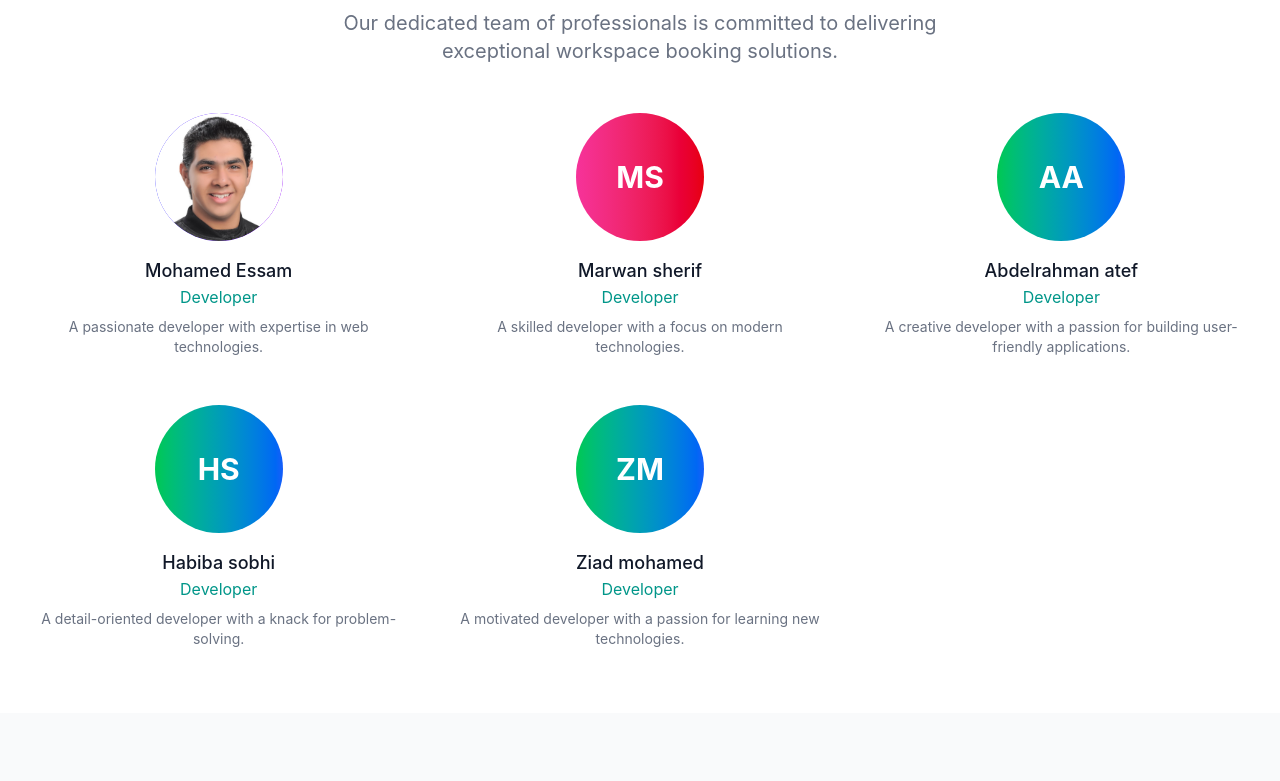
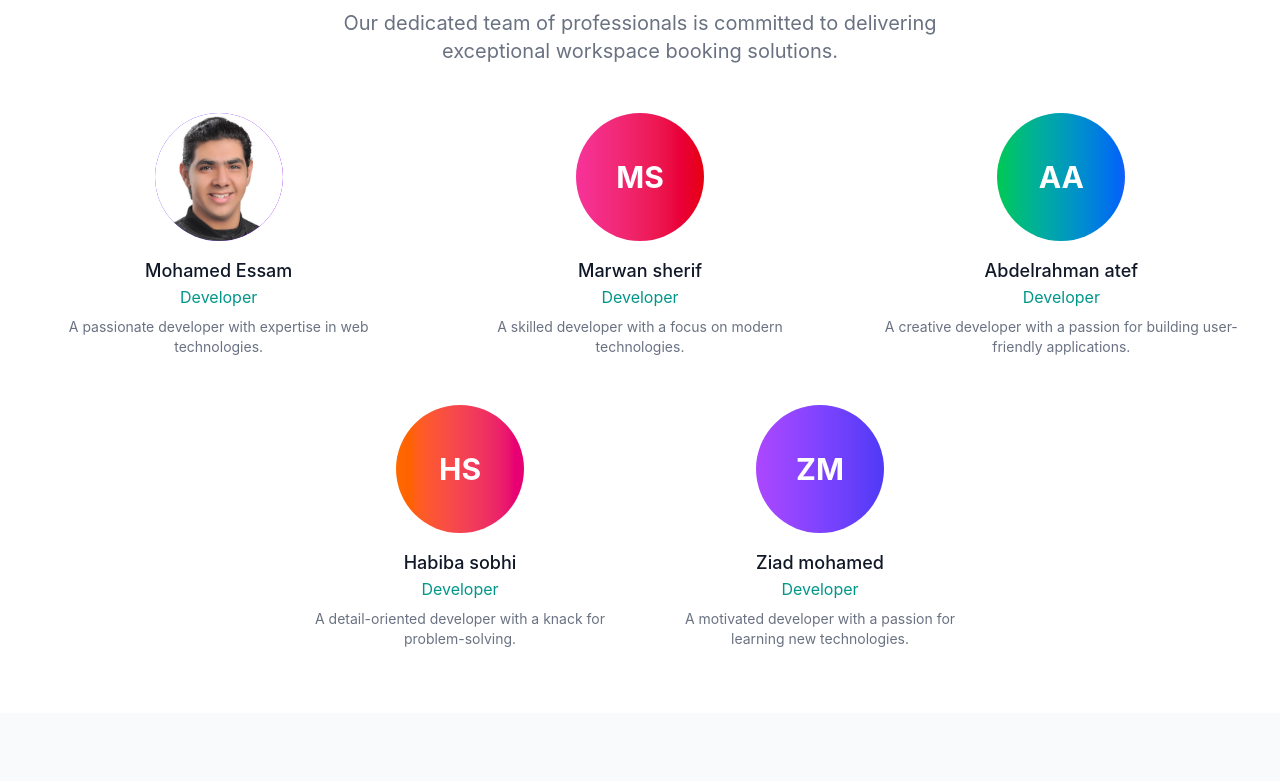
Before and after one commit to MohamedEMonem/WorkspaceBookingSystem, an Angular app in the folder frontend/: page /about in a window 1280 px wide. Shown: the part 1419-2200 px from the top of the page. Built offline with nearby package versions, Linux system fonts and the light colour scheme.

Commit message:
refine about us

```diff
--- a/frontend/src/app/pages/aboutUs/aboutUs.component.html
+++ b/frontend/src/app/pages/aboutUs/aboutUs.component.html
@@ -173,7 +173,8 @@
         </p>
       </div>
 
-      <div class="grid grid-cols-1 gap-12 sm:grid-cols-2 lg:grid-cols-3">
+      <!-- First row with 3 members -->
+      <div class="grid grid-cols-1 gap-12 sm:grid-cols-2 lg:grid-cols-3 mb-12">
         <!-- Team Member 1 -->
         <div class="text-center">
           <div class="w-32 h-32 mx-auto mb-4 rounded-full bg-gradient-to-r from-indigo-500 to-purple-600 flex items-center justify-center overflow-hidden">
@@ -203,9 +204,14 @@
                      <p class="text-[#009689]">Developer</p>
           <p class="mt-2 text-sm text-gray-500">A creative developer with a passion for building user-friendly applications.</p>
         </div>
+      </div>
+
+      <!-- Second row with 2 members centered -->
+      <div class="flex justify-center">
+        <div class="grid grid-cols-1 gap-12 sm:grid-cols-2 max-w-2xl">
           <!-- Team Member 4 -->
           <div class="text-center">
-          <div class="w-32 h-32 mx-auto mb-4 rounded-full bg-gradient-to-r from-green-500 to-blue-600 flex items-center justify-center">
+            <div class="w-32 h-32 mx-auto mb-4 rounded-full bg-gradient-to-r from-orange-500 to-pink-600 flex items-center justify-center">
               <span class="text-3xl font-bold text-white">HS</span>
             </div>
             <h3 class="text-lg font-medium text-gray-900">Habiba sobhi</h3>
@@ -214,12 +220,13 @@
           </div>
           <!-- Team Member 5 -->
           <div class="text-center">
-          <div class="w-32 h-32 mx-auto mb-4 rounded-full bg-gradient-to-r from-green-500 to-blue-600 flex items-center justify-center">
+            <div class="w-32 h-32 mx-auto mb-4 rounded-full bg-gradient-to-r from-purple-500 to-indigo-600 flex items-center justify-center">
               <span class="text-3xl font-bold text-white">ZM</span>
             </div>
             <h3 class="text-lg font-medium text-gray-900">Ziad mohamed</h3>
                        <p class="text-[#009689]">Developer</p>
             <p class="mt-2 text-sm text-gray-500">A motivated developer with a passion for learning new technologies.</p>
+          </div>
         </div>
       </div>
     </div>
```
Lines whose indentation alone changed are shown as unchanged.
